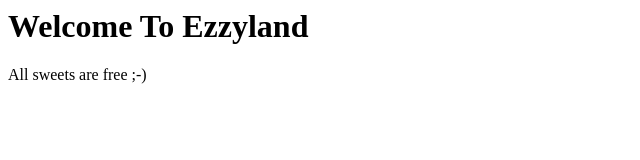
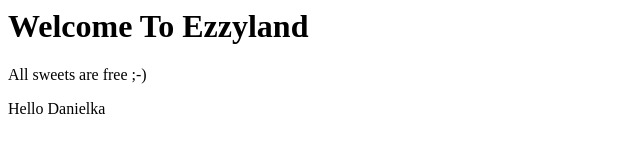
Before and after one commit to danielkae13/website, a plain HTML site: page index.html in a window 1280 px wide. Shown: the whole page, without its empty margins (0-640 px from the left). Drawn offline with Linux system fonts and the light colour scheme.

Commit message:
Added hello danielka

```diff
--- a/index.html
+++ b/index.html
@@ -5,5 +5,6 @@
   <body>
     <h1>Welcome To Ezzyland</h1>
     <p>All sweets are free ;-)</p>
+    <p>Hello Danielka</p>
   </body>
 </html>
```
